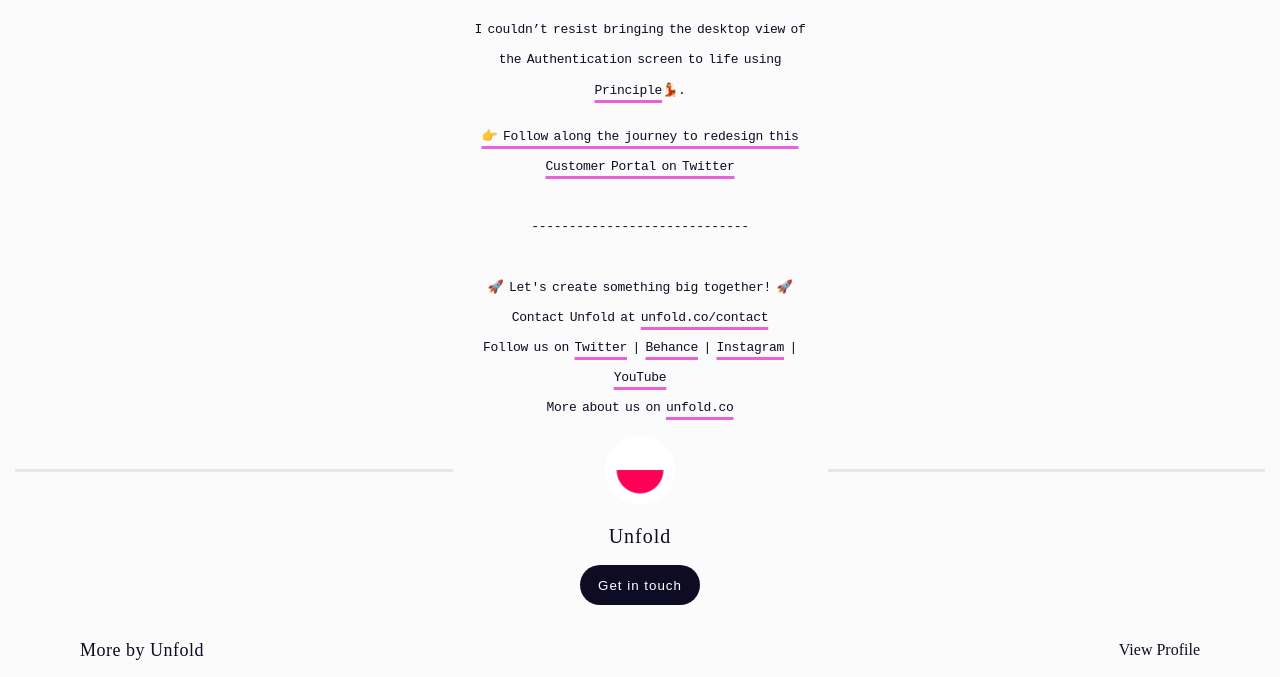
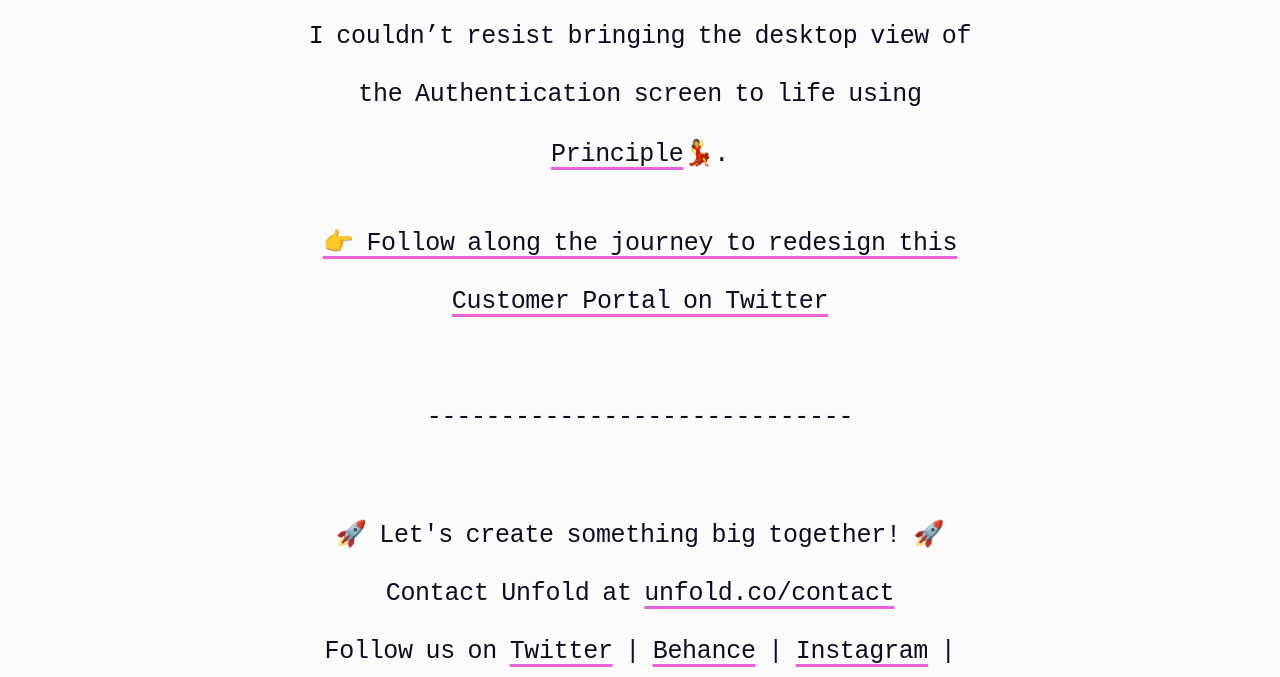
Before and after one commit to ASHISH-KUMAR-888/Dribble, a plain HTML site: page index.html in a window 1280 px wide. Shown: the part 830-1507 px from the top of the page. Drawn offline with Linux system fonts and the light colour scheme.

Commit message:
Fix Responsive

```diff
--- a/style.css
+++ b/style.css
@@ -880,4 +880,8 @@
     margin: 5px auto 0;
 }
 
+pre{
+    font-size: 25px;
 }
+
+}
```
